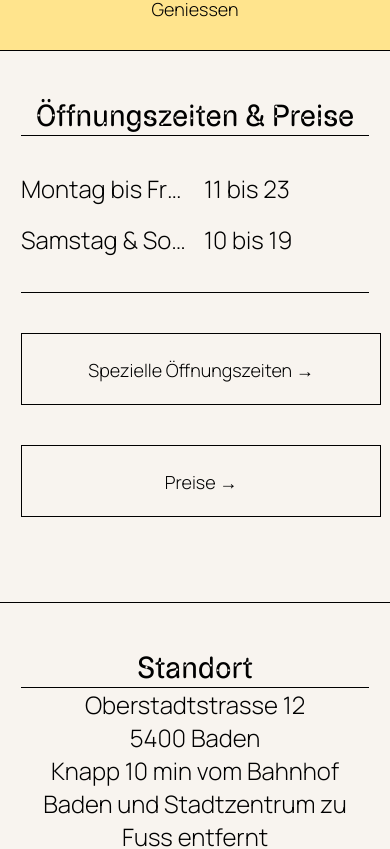
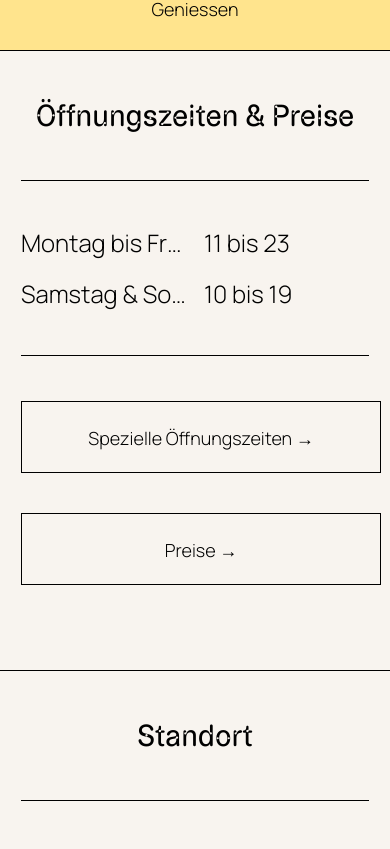
Before and after one commit to escodebar/boulder-baden.ch, a Vue app: page / in a window 390 px wide. Shown: the part 1038-1887 px from the top of the page. Built offline with nearby package versions, Linux system fonts and the light colour scheme.

Commit message:
Move hr spacing definition

```diff
--- a/src/styles/_global.css
+++ b/src/styles/_global.css
@@ -74,7 +74,6 @@ h5 {
 hr {
   border: 1px solid #000;
   border-style: solid none none;
-  margin: var(--vertical-spacing) auto;
 }
 
 section {
--- a/src/styles/mobile.css
+++ b/src/styles/mobile.css
@@ -15,6 +15,10 @@
     font-size: var(--font-size-h2-mobile);
   }
 
+  hr {
+    margin: 45px auto;
+  }
+
   section {
     padding: var(--vertical-spacing-mobile) var(--horizontal-spacing-mobile);
   }
```
